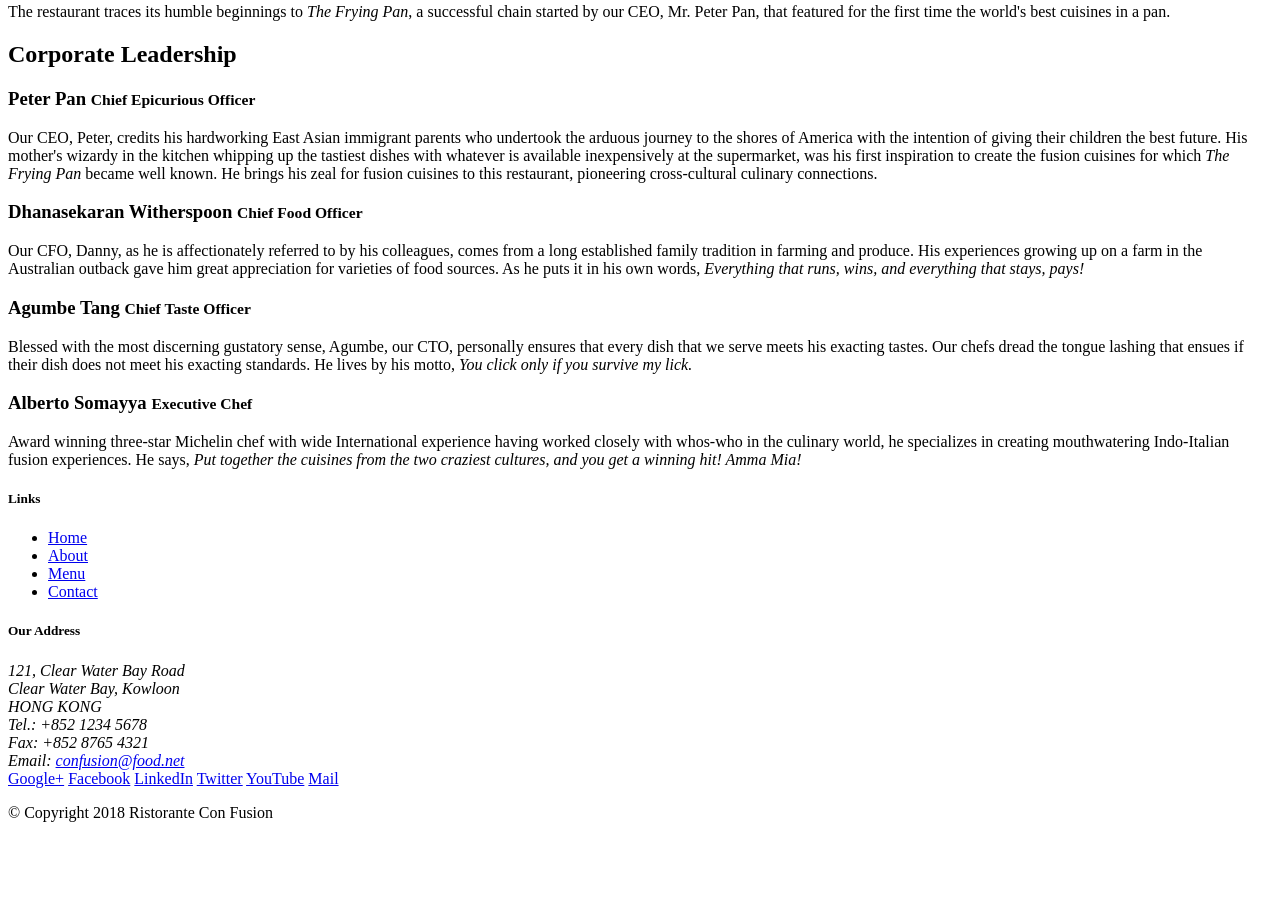
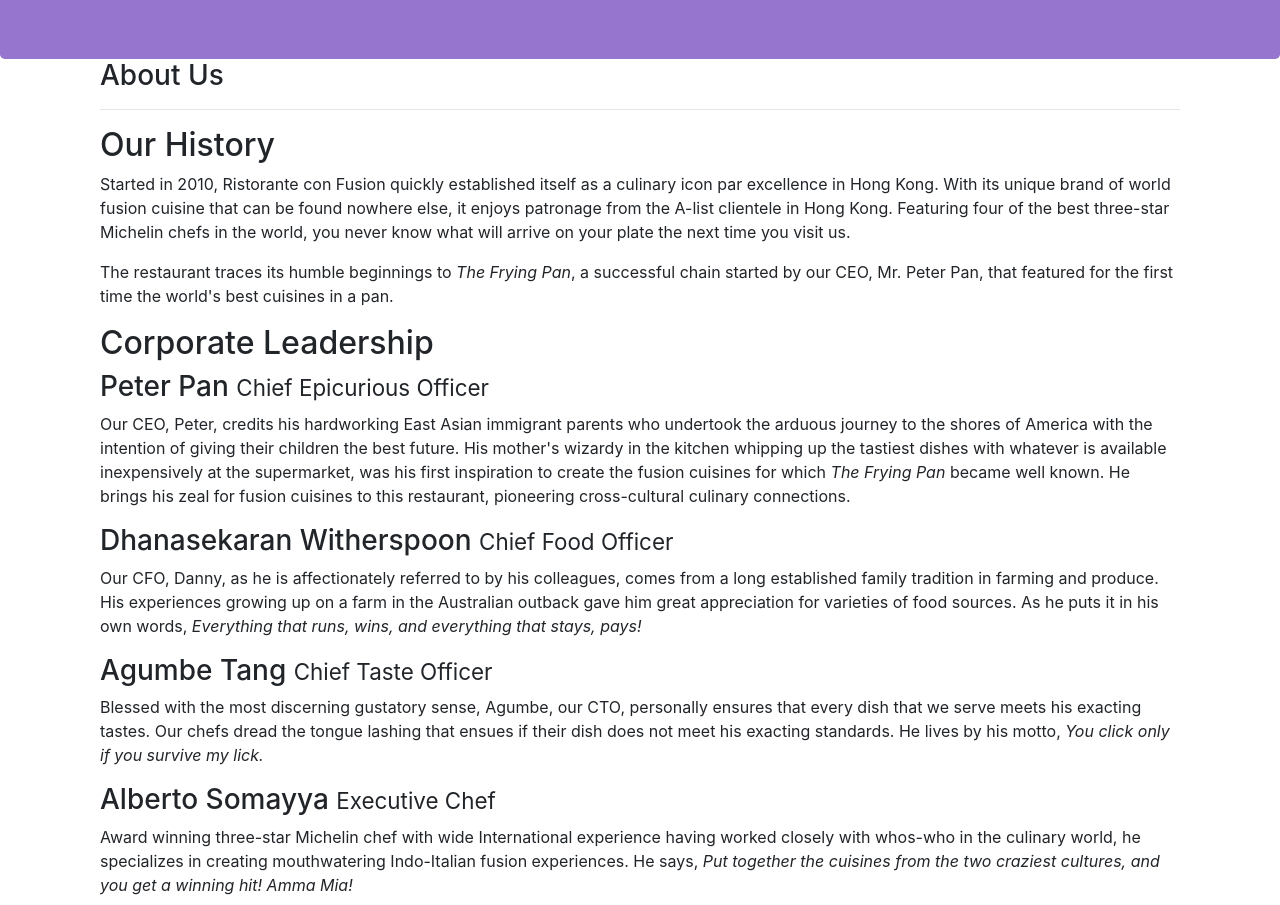
Before and after one commit to Ultimatnoob/bootstrap, a website: page aboutus.html in a window 1280 px wide. Shown: the part 275-1180 px from the top of the page. Before the commit the page ends 1113 px from the top, so only its background shows below. Drawn offline with nearby package versions, Linux system fonts and the light colour scheme.

Commit message:
partial font-awesome

```diff
--- a/aboutus.html
+++ b/aboutus.html
@@ -1,60 +1,116 @@
 <!DOCTYPE html>
 <html lang="en">
-
 	<head>
-
+		<!-- Bootstrap CSS -->
+		<link
+			rel="stylesheet"
+			href="node_modules/bootstrap/dist/css/bootstrap.min.css"
+		/>
+		<link href="css/styles.css" rel="stylesheet" />
+		<link
+			rel="stylesheet"
+			href="node_modules/font-awesome/css/font-awesome.min.css"
+		/>
+		<link
+			rel="stylesheet"
+			href="node_modules/bootstrap-social/bootstrap-social.css"
+		/>
 		<title>Ristorante Con Fusion: About Us</title>
-
 	</head>
 
 	<body>
-
 		<header class="jumbotron">
 			<div class="container">
 				<div class="row row-header">
 					<div class="col-12 col-sm-6">
 						<h1>Ristorante con Fusion</h1>
-                    <p>We take inspiration from the World's best cuisines, and create a unique fusion experience. Our lipsmacking creations will tickle your culinary senses!</p>
+						<p>
+							We take inspiration from the World's best cuisines, and create a
+							unique fusion experience. Our lipsmacking creations will tickle
+							your culinary senses!
+						</p>
 					</div>
-                <div class="col-12 col-sm">
-                </div>
+					<div class="col-12 col-sm"></div>
 				</div>
 			</div>
 		</header>
 
 		<div>
-        <div>
-            <div>
+			<div class="container">
+				<div class="col-12">
 					<h3>About Us</h3>
-               <hr>
+					<hr />
 				</div>
 			</div>
 
-        <div>
-            <div>
+			<div class="container">
+				<div class="col-12 col-sm">
 					<h2>Our History</h2>
-                <p>Started in 2010, Ristorante con Fusion quickly established itself as a culinary icon par excellence in Hong Kong. With its unique brand of world fusion cuisine that can be found nowhere else, it enjoys patronage from the A-list clientele in Hong Kong.  Featuring four of the best three-star Michelin chefs in the world, you never know what will arrive on your plate the next time you visit us.</p>
-                <p>The restaurant traces its humble beginnings to <em>The Frying Pan</em>, a successful chain started by our CEO, Mr. Peter Pan, that featured for the first time the world's best cuisines in a pan.</p>
+					<p>
+						Started in 2010, Ristorante con Fusion quickly established itself as
+						a culinary icon par excellence in Hong Kong. With its unique brand
+						of world fusion cuisine that can be found nowhere else, it enjoys
+						patronage from the A-list clientele in Hong Kong. Featuring four of
+						the best three-star Michelin chefs in the world, you never know what
+						will arrive on your plate the next time you visit us.
+					</p>
+					<p>
+						The restaurant traces its humble beginnings to
+						<em>The Frying Pan</em>, a successful chain started by our CEO, Mr.
+						Peter Pan, that featured for the first time the world's best
+						cuisines in a pan.
+					</p>
 				</div>
-            <div>
+				<div></div>
+			</div>
+
+			<div class="container">
+				<div class="col-12">
+					<h2>Corporate Leadership</h2>
+					<h3>Peter Pan <small>Chief Epicurious Officer</small></h3>
+					<p>
+						Our CEO, Peter, credits his hardworking East Asian immigrant parents
+						who undertook the arduous journey to the shores of America with the
+						intention of giving their children the best future. His mother's
+						wizardy in the kitchen whipping up the tastiest dishes with whatever
+						is available inexpensively at the supermarket, was his first
+						inspiration to create the fusion cuisines for which
+						<em>The Frying Pan</em> became well known. He brings his zeal for
+						fusion cuisines to this restaurant, pioneering cross-cultural
+						culinary connections.
+					</p>
+					<h3>Dhanasekaran Witherspoon <small>Chief Food Officer</small></h3>
+					<p>
+						Our CFO, Danny, as he is affectionately referred to by his
+						colleagues, comes from a long established family tradition in
+						farming and produce. His experiences growing up on a farm in the
+						Australian outback gave him great appreciation for varieties of food
+						sources. As he puts it in his own words,
+						<em
+							>Everything that runs, wins, and everything that stays, pays!</em
+						>
+					</p>
+					<h3>Agumbe Tang <small>Chief Taste Officer</small></h3>
+					<p>
+						Blessed with the most discerning gustatory sense, Agumbe, our CTO,
+						personally ensures that every dish that we serve meets his exacting
+						tastes. Our chefs dread the tongue lashing that ensues if their dish
+						does not meet his exacting standards. He lives by his motto,
+						<em>You click only if you survive my lick.</em>
+					</p>
+					<h3>Alberto Somayya <small>Executive Chef</small></h3>
+					<p>
+						Award winning three-star Michelin chef with wide International
+						experience having worked closely with whos-who in the culinary
+						world, he specializes in creating mouthwatering Indo-Italian fusion
+						experiences. He says,
+						<em
+							>Put together the cuisines from the two craziest cultures, and you
+							get a winning hit! Amma Mia!</em
+						>
+					</p>
 				</div>
 			</div>
-
-
-        <div>
-            <div>
-                <h2>Corporate Leadership</h2>
-                <h3>Peter Pan <small>Chief Epicurious Officer</small></h3>
-                <p>Our CEO, Peter, credits his hardworking East Asian immigrant parents who undertook the arduous journey to the shores of America with the intention of giving their children the best future. His mother's wizardy in the kitchen whipping up the tastiest dishes with whatever is available inexpensively at the supermarket, was his first inspiration to create the fusion cuisines for which <em>The Frying Pan</em> became well known. He brings his zeal for fusion cuisines to this restaurant, pioneering cross-cultural culinary connections.</p>
-                <h3>Dhanasekaran Witherspoon <small>Chief Food Officer</small></h3>
-                <p>Our CFO, Danny, as he is affectionately referred to by his colleagues, comes from a long established family tradition in farming and produce. His experiences growing up on a farm in the Australian outback gave him great appreciation for varieties of food sources. As he puts it in his own words, <em>Everything that runs, wins, and everything that stays, pays!</em></p>
-                <h3>Agumbe Tang <small>Chief Taste Officer</small></h3>
-                <p>Blessed with the most discerning gustatory sense, Agumbe, our CTO, personally ensures that every dish that we serve meets his exacting tastes. Our chefs dread the tongue lashing that ensues if their dish does not meet his exacting standards. He lives by his motto, <em>You click only if you survive my lick.</em></p>
-                <h3>Alberto Somayya <small>Executive Chef</small></h3>
-                <p>Award winning three-star Michelin chef with wide International experience having worked closely with whos-who in the culinary world, he specializes in creating mouthwatering Indo-Italian fusion experiences. He says, <em>Put together the cuisines from the two craziest cultures, and you get a winning hit! Amma Mia!</em></p>
-            </div>
-       </div>
-
 		</div>
 
 		<footer class="footer">
@@ -72,11 +128,11 @@
 					<div class="col-7 col-sm-5">
 						<h5>Our Address</h5>
 						<address>
-		              121, Clear Water Bay Road<br>
-		              Clear Water Bay, Kowloon<br>
-		              HONG KONG<br>
-		              Tel.: +852 1234 5678<br>
-		              Fax: +852 8765 4321<br>
+							121, Clear Water Bay Road<br />
+							Clear Water Bay, Kowloon<br />
+							HONG KONG<br />
+							Tel.: +852 1234 5678<br />
+							Fax: +852 8765 4321<br />
 							Email: <a href="mailto:confusion@food.net">confusion@food.net</a>
 						</address>
 					</div>
@@ -98,7 +154,5 @@
 				</div>
 			</div>
 		</footer>
-
 	</body>
-
 </html>
--- a/package.json
+++ b/package.json
@@ -15,6 +15,8 @@
   },
   "dependencies": {
     "bootstrap": "^4.5.2",
+    "bootstrap-social": "^5.1.1",
+    "font-awesome": "^4.7.0",
     "jquery": "^3.3.1",
     "popper.js": "^1.12.9"
   }
```
Also changed, not shown: index.html (+73 -27 lines), 1 other file. Lines whose indentation alone changed are shown as unchanged.
